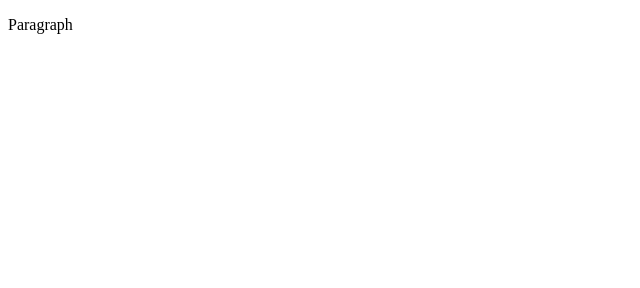
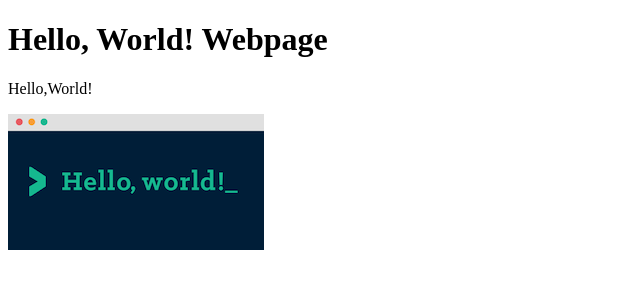
Before and after one commit to MTHS-ICD2O-1-2023/ICD2O-Unit-1-02-jinyuzhe-calista-e, a plain HTML site: page index.html in a window 1280 px wide. Shown: the whole page, without its empty margins (0-640 px from the left). Drawn offline with Linux system fonts and the light colour scheme.

Commit message:
added image

```diff
--- a/index.html
+++ b/index.html
@@ -1,9 +1,12 @@
 <!DOCTYPE html>
 <html>
   <head>
-    <title>Title</title>
+    <meta charset="utf-8">
+    <title>My second web page</title>
   </head>
   <body>
-    <p>Paragraph</p>
+    <h1>Hello, World! Webpage</h1>
+    <p>Hello,World!</p>
+    <img src="./images/hello_world.png" alt="Hello, World! image" />
   </body>
 </html>
```
Also changed, not shown: images/hello_world.png (added).
